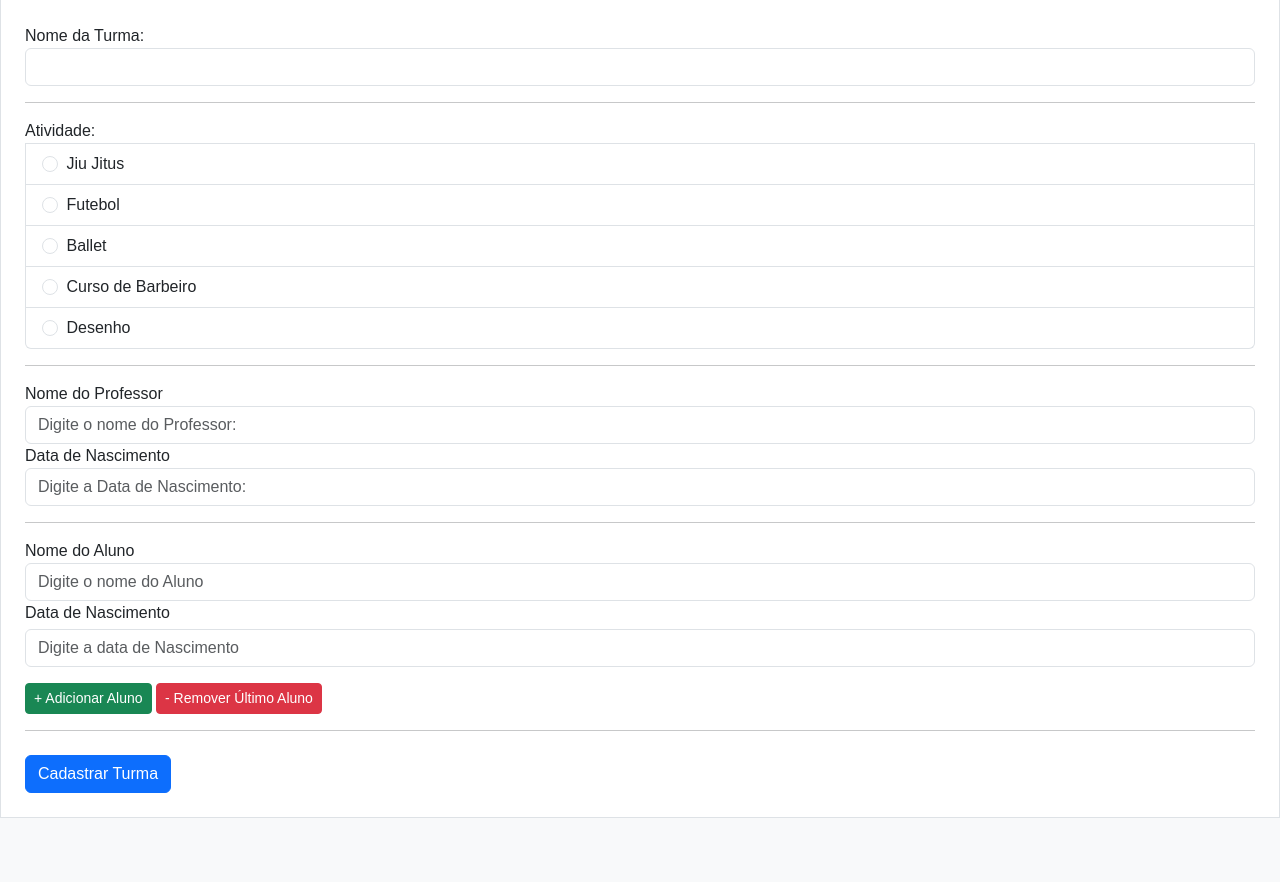
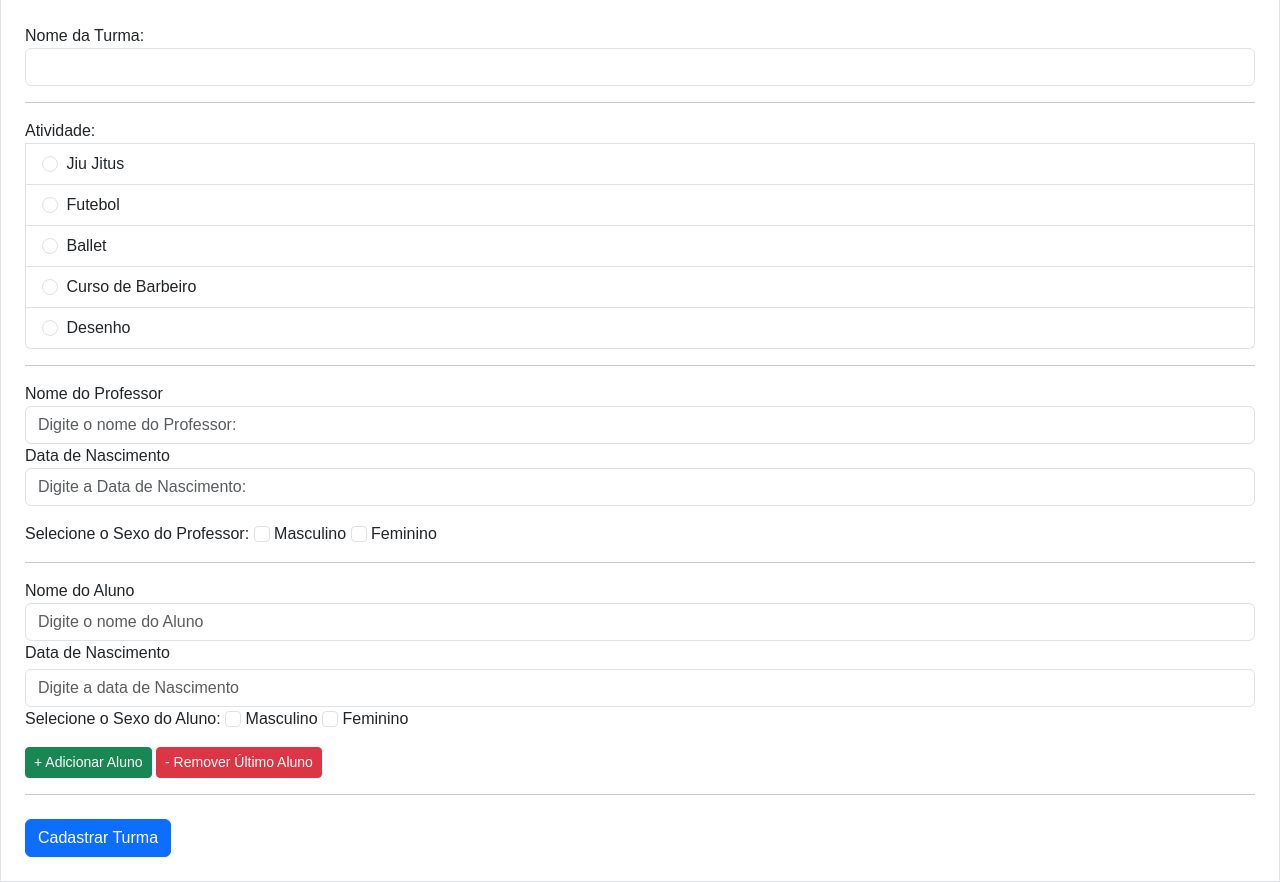
Before and after one commit to vitorcosta98/site_VerboAmar, a Flask app: page /cadastro/cad_turma in a window 1280 px wide. Shown: the part 229-1111 px from the top of the page. Before the commit the page ends 1047 px from the top, so only its background shows below. Run offline with Flask 3, Linux system fonts and the light colour scheme; a user stored in the database is signed in; some libraries are stand-ins or nearby versions.

Commit message:
feat: alteração da função de cadastro de turma e interface de cadastro de turma

```diff
--- a/site_verbo_amar/models.py
+++ b/site_verbo_amar/models.py
@@ -26,10 +26,7 @@ class Atividade(database.Model):
 class Aluno(database.Model):
     id = database.Column(database.Integer, primary_key=True)
     nome_completo = database.Column(database.String, nullable=False)
-    cpf = database.Column(database.Integer, nullable=False)
     sexo = database.Column(database.String, nullable=False)
-    nome_mae = database.Column(database.String, nullable=False)
-    nome_pai = database.Column(database.String, nullable=False)
     data_aniversario = database.Column(database.DateTime, nullable=False)
 
 
--- a/site_verbo_amar/routes.py
+++ b/site_verbo_amar/routes.py
@@ -146,8 +146,6 @@ def cad_atividade():
 def cad_turma():
     form_cad_turma = FormTurma()
     atividades = carregar_atividades()
-    professores = carregar_professores()
-    alunos = carregar_alunos()
 
     if form_cad_turma.validate_on_submit() and 'botao_submit_turma' in request.form:
         form_ativ = request.form.get('atividade')
@@ -172,9 +170,7 @@ def cad_turma():
 
     return render_template('cad_turma.html',
                            form_cad_turma=form_cad_turma,
-                           atividades=atividades,
-                           professores=professores,
-                           alunos=alunos)
+                           atividades=atividades)
 
 
 @app.route("/area-academica/turmas/<nome>", methods=['GET', 'POST'])
--- a/site_verbo_amar/templates/cad_turma.html
+++ b/site_verbo_amar/templates/cad_turma.html
@@ -46,6 +46,12 @@
         <input type="text" class="form-control" id="nomeProfessor" placeholder="Digite o nome do Professor:">
         <label for="dataProfessor">Data de Nascimento</label>
         <input type="text" class="form-control" id="dataProfessor" placeholder="Digite a Data de Nascimento:">
+        <p></p>
+        <label>Selecione o Sexo do Professor:</label>
+          <input class="form-check-input" type="checkbox" value="masculino" id="defaultCheck1">
+          <label class="form-check-label" for="defaultCheck1">Masculino</label>
+          <input class="form-check-input" type="checkbox" value="feminino" id="defaultCheck1">
+          <label class="form-check-label" for="defaultCheck2">Feminino</label>
       </div>
 
     <hr>
@@ -56,6 +62,12 @@
           <input type="text" class="form-control" name="nomeAluno[]" placeholder="Digite o nome do Aluno">
           <label>Data de Nascimento</label>
           <input type="text" class="form-control mt-1" name="dataAluno[]" placeholder="Digite a data de Nascimento">
+
+          <label>Selecione o Sexo do Aluno:</label>
+          <input class="form-check-input" type="checkbox" value="masculino" id="defaultCheck1">
+          <label class="form-check-label" for="defaultCheck1">Masculino</label>
+          <input class="form-check-input" type="checkbox" value="feminino" id="defaultCheck1">
+          <label class="form-check-label" for="defaultCheck2">Feminino</label>
         </div>
       </div>
     </div>
@@ -93,6 +105,11 @@
         <input type="text" class='form-control' name="nomeAluno[]" placeholder="Digite o nome do Aluno">
         <label>Data de Nascimento</label>
         <input type="text" class='form-control' name="dataAluno[]" placeholder="Digite o data de Nascimento">
+        <label>Selecione o Sexo do Aluno:</label>
+        <input class="form-check-input" type="checkbox" value="masculino" id="defaultCheck1">
+        <label class="form-check-label" for="defaultCheck1">Masculino</label>
+        <input class="form-check-input" type="checkbox" value="feminino" id="defaultCheck1">
+        <label class="form-check-label" for="defaultCheck2">Feminino</label>
       </div>
     `;
     container.appendChild(newEntry);
```
Also changed, not shown: instance/site.db.
